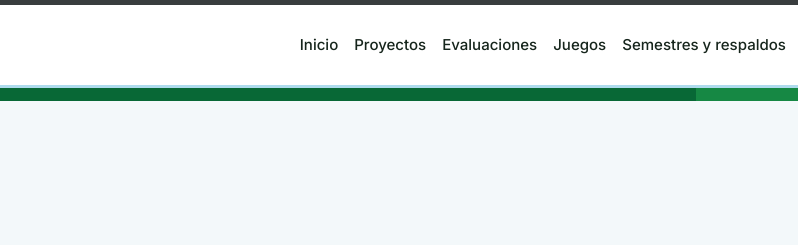
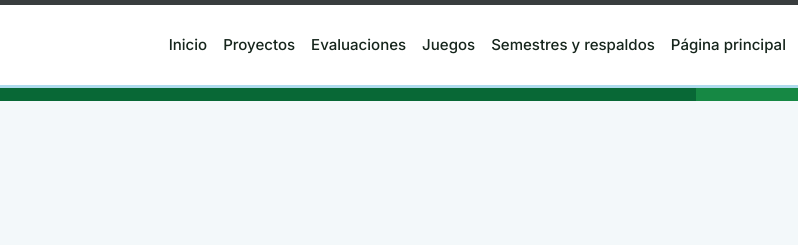
Before and after one commit to lissette-842/portal-ova, a plain HTML site: page index.html in a window 1280 px wide. Shown: the top 245 px of the page, 234-1032 px from the left. Drawn offline with Linux system fonts and the light colour scheme; no server answers.

Commit message:
Restablece Página principal en la navegación del portal

```diff
--- a/index.html
+++ b/index.html
@@ -39,6 +39,7 @@
       <a href="?seccion=evaluaciones" data-section="learn">Evaluaciones</a>
       <a href="?seccion=juegos" data-section="games">Juegos</a>
       <a href="?seccion=semestres" data-section="archive">Semestres y respaldos</a>
+      <a href="https://kendastar1.github.io/MiPaginaElectivaProfesional1/" class="main-page-link">Página principal</a>
       <div class="nav-social" role="group" aria-label="Redes de la Universidad"><a href="https://www.facebook.com/UnisimonCucuta/?locale=es_LA" aria-label="Facebook" target="_blank" rel="noopener noreferrer"><svg aria-hidden="true" width="18" height="18" fill="currentColor" viewBox="0 0 24 24"><path d="M24 12.073c0-6.627-5.373-12-12-12s-12 5.373-12 12c0 5.99 4.388 10.954 10.125 11.854v-8.385H7.078v-3.47h3.047V9.43c0-3.007 1.792-4.669 4.533-4.669 1.312 0 2.686.235 2.686.235v2.953H15.83c-1.491 0-1.956.925-1.956 1.874v2.25h3.328l-.532 3.47h-2.796v8.385C19.612 23.027 24 18.062 24 12.073z"/></svg></a>
 <a href="https://www.instagram.com/unisimoncucuta/?hl=es" aria-label="Instagram" target="_blank" rel="noopener noreferrer"><svg aria-hidden="true" width="18" height="18" fill="currentColor" viewBox="0 0 24 24"><path d="M12 2.163c3.204 0 3.584.012 4.85.07 3.252.148 4.771 1.691 4.919 4.919.058 1.265.069 1.645.069 4.849 0 3.205-.012 3.584-.069 4.849-.149 3.225-1.664 4.771-4.919 4.919-1.266.058-1.644.07-4.85.07-3.204 0-3.584-.012-4.849-.07-3.26-.149-4.771-1.699-4.919-4.92-.058-1.265-.07-1.644-.07-4.849 0-3.204.013-3.583.07-4.849.149-3.227 1.664-4.771 4.919-4.919 1.266-.057 1.645-.069 4.849-.069zM12 0C8.741 0 8.333.014 7.053.072 2.695.272.273 2.69.073 7.052.014 8.333 0 8.741 0 12c0 3.259.014 3.668.072 4.948.2 4.358 2.618 6.78 6.98 6.98C8.333 23.986 8.741 24 12 24c3.259 0 3.668-.014 4.948-.072 4.354-.2 6.782-2.618 6.979-6.98.059-1.28.073-1.689.073-4.948 0-3.259-.014-3.667-.072-4.947-.196-4.354-2.617-6.78-6.979-6.98C15.668.014 15.259 0 12 0zm0 5.838a6.162 6.162 0 100 12.324 6.162 6.162 0 000-12.324zM12 16a4 4 0 110-8 4 4 0 010 8zm6.406-11.845a1.44 1.44 0 100 2.881 1.44 1.44 0 000-2.881z"/></svg></a>
 <a href="https://www.youtube.com/c/UniversidadSimonBolivarCucuta" aria-label="YouTube" target="_blank" rel="noopener noreferrer"><svg aria-hidden="true" width="18" height="18" fill="currentColor" viewBox="0 0 24 24"><path d="M23.498 6.186a3.016 3.016 0 00-2.122-2.136C19.505 3.545 12 3.545 12 3.545s-7.505 0-9.377.505A3.017 3.017 0 00.502 6.186C0 8.07 0 12 0 12s0 3.93.502 5.814a3.016 3.016 0 002.122 2.136c1.871.505 9.376.505 9.376.505s7.505 0 9.377-.505a3.015 3.015 0 002.122-2.136C24 15.93 24 12 24 12s0-3.93-.502-5.814zM9.545 15.568V8.432L15.818 12l-6.273 3.568z"/></svg></a></div>
```
